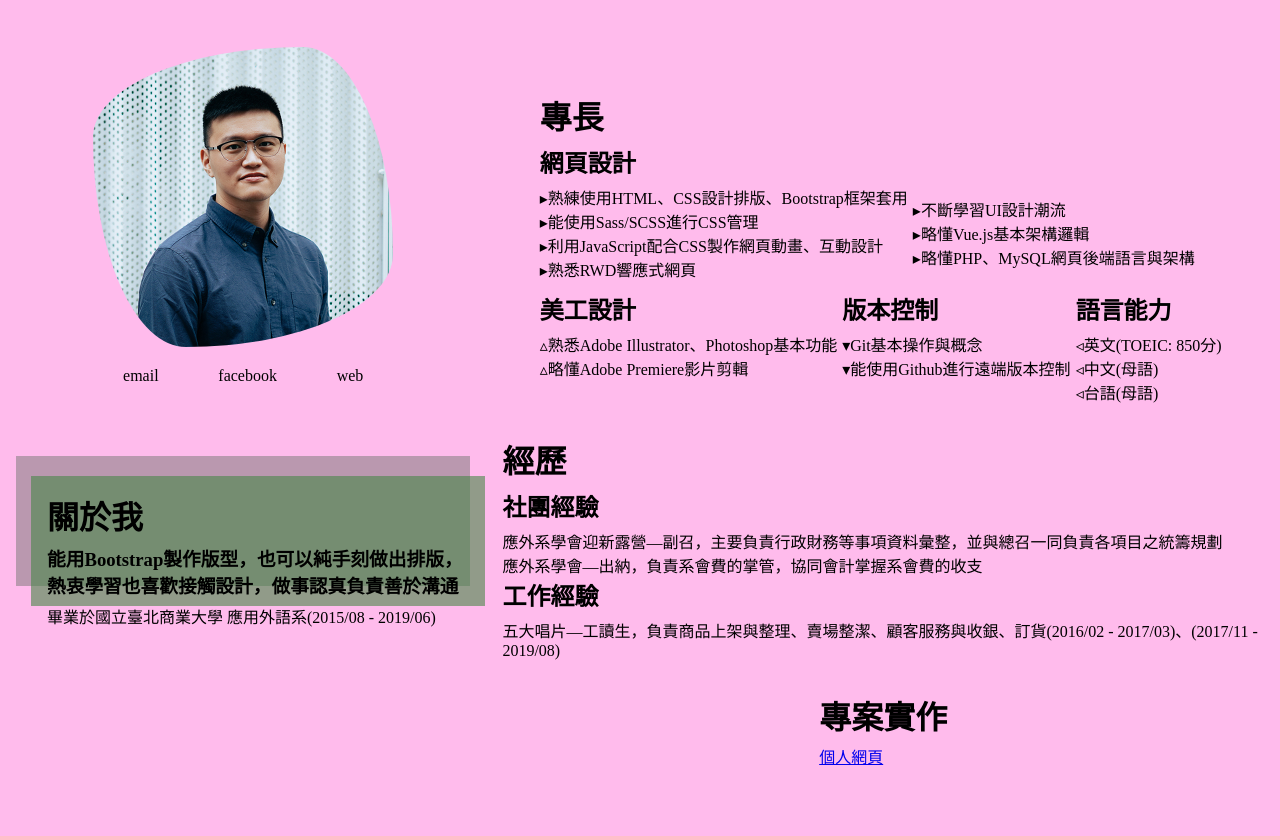
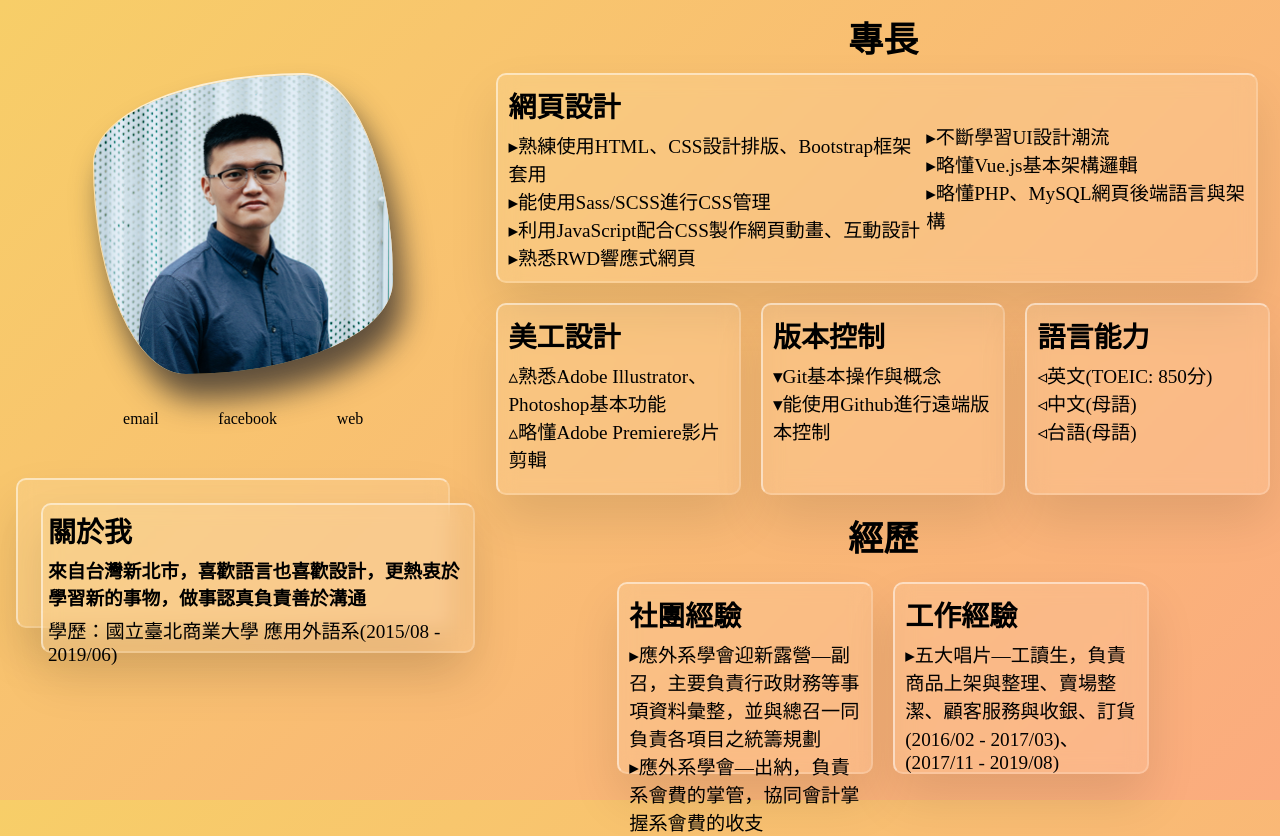
Before and after one commit to scorpio77230/scorpio77230.github.io, a plain HTML site: page resume.html in a window 1280 px wide. Before the commit the page ends 800 px from the top, so only its background shows below. Drawn offline with nearby package versions, Linux system fonts and the light colour scheme; a web font is replaced by a local one.

```diff
--- a/fafaprotfolio/js/main.js
+++ b/fafaprotfolio/js/main.js
@@ -13,7 +13,7 @@
     trigger: "#scroll",
     start: "top top",
     end: "+=4000",
-    scrub: true,
+    scrub: 1,
     pin: true,
     anticipatePin: 1,
     snap: 1 / ( 4 - 1 ),
--- a/resume.html
+++ b/resume.html
@@ -9,23 +9,23 @@
 </head>
 <body>
     <div class="container">
-        <div class="base">
+        <div class="base m-1">
             <div class="base-img">
-                <img src="./image/eh.jpg" alt="Edwin" style="width: 300px;">
+                <img src="./image/eh.jpg" alt="Edwin">
                 <div class="base-links">
                     <ul>
-                        <li><a href="#">email</a></li>
-                        <li><a href="#">facebook</a></li>
-                        <li><a href="#">web</a></li>
+                        <li><a href="mailto:whiteraccoontw@gmail.com">email</a></li>
+                        <li><a href="https://www.facebook.com/WhiteRaccoonTW/" target="_blank">facebook</a></li>
+                        <li><a href="./index.html#profile">web</a></li>
                     </ul>
                 </div>
             </div>
             <div class="boxes">
-                <div class="boxes-1"></div>
-                <div class="boxes-2">
-                    <h1>關於我</h1>
-                    <h3>能用Bootstrap製作版型，也可以純手刻做出排版，熱衷學習也喜歡接觸設計，做事認真負責善於溝通</h3>
-                    <p>畢業於國立臺北商業大學   應用外語系(2015/08 - 2019/06)</p>
+                <div class="boxes-1 back"></div>
+                <div class="boxes-2 back">
+                    <h2>關於我</h2>
+                    <h3>來自台灣新北市，喜歡語言也喜歡設計，更熱衷於學習新的事物，做事認真負責善於溝通</h3>
+                    <p>學歷：國立臺北商業大學   應用外語系(2015/08 - 2019/06)</p>
                 </div>
             </div>
         </div>
@@ -35,9 +35,9 @@
                 <div class="content">
                     <h1>專長</h1>
                     <div class="wrap">
-                        <h2>網頁設計</h2>
-                        <div class="wrap-top">
+                        <div class="wrap-top back p-1 m-1">
                             <div>
+                                <h2>網頁設計</h2>
                                 <p>&#9656;熟練使用HTML、CSS設計排版、Bootstrap框架套用</p>
                                 <p>&#9656;能使用Sass/SCSS進行CSS管理</p>
                                 <p>&#9656;利用JavaScript配合CSS製作網頁動畫、互動設計</p>
@@ -50,18 +50,18 @@
                             </div>
                         </div>
 
-                        <div class="wrap-lists">
-                            <div>
+                        <div class="wrap-lists p-1">
+                            <div class="back p-1 m-1">
                                 <h2>美工設計</h2>
                                 <p>&#9653;熟悉Adobe Illustrator、Photoshop基本功能</p>
                                 <p>&#9653;略懂Adobe Premiere影片剪輯</p>
                             </div>
-                            <div>
+                            <div class="back m-1 p-1">
                                 <h2>版本控制</h2>
                                 <p>&#9662;Git基本操作與概念</p>
                                 <p>&#9662;能使用Github進行遠端版本控制</p>
                             </div>
-                            <div>
+                            <div class="back m-1 p-1">
                                 <h2>語言能力</h2>
                                 <p>&#9667;英文(TOEIC: 850分)</p>
                                 <p>&#9667;中文(母語)</p>
@@ -72,24 +72,19 @@
                 </div>
                 <div class="content">
                     <h1>經歷</h1>
-                    <div>
-                        <div>
+                    <div class="wrap-lists">
+                        <div class="back m-1 p-1">
                             <h2>社團經驗</h2>
-                            <p>應外系學會迎新露營—副召，主要負責行政財務等事項資料彙整，並與總召一同負責各項目之統籌規劃</p>
-                            <p>應外系學會—出納，負責系會費的掌管，協同會計掌握系會費的收支</p>
+                            <p>&#9656;應外系學會迎新露營—副召，主要負責行政財務等事項資料彙整，並與總召一同負責各項目之統籌規劃</p>
+                            <p>&#9656;應外系學會—出納，負責系會費的掌管，協同會計掌握系會費的收支</p>
                         </div>
-                        <div>
+                        <div class="back m-1 p-1">
                             <h2>工作經驗</h2>
-                            <p>五大唱片—工讀生，負責商品上架與整理、賣場整潔、顧客服務與收銀、訂貨(2016/02 - 2017/03)、(2017/11 - 2019/08)</p>
+                            <p>&#9656;五大唱片—工讀生，負責商品上架與整理、賣場整潔、顧客服務與收銀、訂貨<br>(2016/02 - 2017/03)、(2017/11 - 2019/08)</p>
                         </div>
                     </div>
                 </div>
-                <div class="content">
-                    <h1>專案實作</h1>
-                    <div>
-                        <a href="http://scorpio77230.github.io/"><p>個人網頁</p></a>
-                    </div>
-                </div>
+
             </div>
         </main>
     </div>
--- /dev/null
+++ b/scss/_varieties.scss
@@ -0,0 +1,27 @@
+@font-face {
+    font-family: 'cwTeXYen';
+    font-style: normal;
+    font-weight: 500;
+    src: url(https://fonts.gstatic.com/ea/cwtexyen/v3/cwTeXYen-zhonly.eot);
+    src: url(https://fonts.gstatic.com/ea/cwtexyen/v3/cwTeXYen-zhonly.eot?#iefix) format('embedded-opentype'),
+         url(https://fonts.gstatic.com/ea/cwtexyen/v3/cwTeXYen-zhonly.woff2) format('woff2'),
+         url(https://fonts.gstatic.com/ea/cwtexyen/v3/cwTeXYen-zhonly.woff) format('woff'),
+         url(https://fonts.gstatic.com/ea/cwtexyen/v3/cwTeXYen-zhonly.ttf) format('truetype');
+  }
+* {
+  font-family: 'cwTeXYen';
+  margin: 0;
+  box-sizing: border-box;
+}
+h1,h2,h3,h4,h5,h6 {
+    margin-bottom: 6px;
+}
+h1 {
+    font-size: 35px;
+}
+h2 {
+    font-size: 28px;
+}
+p {
+    font-size: 1.2em;
+}
--- a/scss/about.scss
+++ b/scss/about.scss
@@ -1,55 +1,64 @@
+@import "./varieties";
 @mixin flex($f) {
     display: flex;
     justify-content: $f;
     align-items: center;
 }
-@font-face {
-      font-family: 'cwTeXYen';
-      font-style: normal;
-      font-weight: 500;
-      src: url(https://fonts.gstatic.com/ea/cwtexyen/v3/cwTeXYen-zhonly.eot);
-      src: url(https://fonts.gstatic.com/ea/cwtexyen/v3/cwTeXYen-zhonly.eot?#iefix) format('embedded-opentype'),
-           url(https://fonts.gstatic.com/ea/cwtexyen/v3/cwTeXYen-zhonly.woff2) format('woff2'),
-           url(https://fonts.gstatic.com/ea/cwtexyen/v3/cwTeXYen-zhonly.woff) format('woff'),
-           url(https://fonts.gstatic.com/ea/cwtexyen/v3/cwTeXYen-zhonly.ttf) format('truetype');
+@mixin mobile{
+    @media(max-width:600px){
+      @content;
     }
-* {
-    font-family: 'cwTeXYen';
-    margin: 0;
-    box-sizing: border-box;
-}
+  }
 body {
-    background: #FFBBEC;
+    background-color: #FBAB7E;
+    background-image: linear-gradient(315deg, #FBAB7E 0%, #F7CE68 100%);
+    h1 {
+            text-align: center;
+        }
+    @include mobile(){
+        overflow-x: hidden;
+
+    }
 }
 .container {
-
-    width: 100vw;
     height: 100vh;
     @include flex(center);
+    @include mobile(){
+        height: auto;
+        flex-direction: column;
+    }
 }
 .base {
-
     padding: 1em;
     width: 38%;
-    height: 100vh;
-    @include flex(space-around);
+    @include flex(center);
     flex-direction: column;
+    @include mobile(){
+        width: 90%;
+    }
 
     img {
+        width: 300px;
         border-radius: 70% 30% 69% 31% / 30% 69% 31% 70% ;
+        box-shadow: 10px 25px 30px  rgba(29, 29, 37, 0.7);
+        border-top: 2px solid rgba(255, 255, 255, 0.7);
+        border-left: 1px solid rgba(255, 255, 255, 0.5);
         transition: all 0.5s;
+        @include mobile(){
+            max-width: 250px;
+        }
     }
     img:hover {
+        transform: scale(1.15);
         border-radius: 30% 70% 33% 67% / 71% 36% 64% 29% ;
     }
     &-links {
         ul {
-            margin-top: 1em;
+            margin-top: 2rem;
             padding: 0;
             @include flex(space-around);
             list-style: none;
         }
-
         a {
             text-decoration: none;
             color: black;
@@ -59,66 +68,90 @@
 .boxes {
     width: 100%;
     height: 40%;
+    @include mobile(){
+        position: relative;
+        top: 50px;
+    }
     &-1 {
         width: 100%;
-        height: 130px;
+        height: 150px;
         background-color: rgba(119, 118, 117, 0.5);
         position: relative;
-        top: 10px;
-        left: 0px;
-        // z-index: -1;
+        top: 50px;
+        left: -10px;
     }
 
     &-2 {
-        padding: 1rem;
         width: 100%;
-        height: 130px;
+        height: 150px;
         background-color:rgba(72, 133, 72, 0.6);
         position: relative;
-        top: -100px;
+        top: -75px;
         left: 15px;
+        padding: 5px;
     }
 }
 
 main {
-    padding: 1em;
     width: 62%;
-    height: 85%;
-
+    height: 100%;
+    @include mobile(){
+        width: 100%;
+    }
     .row {
         height: 100%;
-        @include flex(space-around);
+        @include flex(center);
         flex-direction: column;
     }
 }
 .content {
-    margin: 1rem 0;
+    width: 100%;
     .wrap {
         display: flex;
+        justify-content: center;
         flex-direction: column;
         align-items: flex-start;
         &-top {
+            width: calc(100% - 2rem);
             display:flex;
-            justify-content: center;
+            justify-content: space-around;
             align-items: center;
             flex-direction: row;
-            div {
-                margin-right: 5px;
+            @include mobile(){
+                flex-direction: column;
             }
         }
 
     }
     .wrap-lists {
-        margin-top: 10px;
         display: flex;
-        justify-content: center ;
-        align-items: flex-start;
+        justify-content: center;
+        align-items: stretch;
         flex-direction: row;
+        width: 100%;
+        padding: 10px 0;
+        @include mobile(){
+           flex-direction: column;
+           align-items: center;
+        }
         div {
-            margin-right: 5px;
+            height: 12em;
+            width: 16em;
         }
     }
 }
-h1,h2,h3,h4,h5,h6 {
-    margin-bottom: 6px;
+.back {
+    border-radius: 10px;
+    background: rgba(255, 255, 255, 0.1);
+    box-shadow: 0 25px 50px  rgba(0, 0, 0, 0.1);
+    border: 2px solid rgba(255, 255, 255, 0.5);
+    border-right: 2px solid rgba(255, 255, 255, 0.2);
+    border-bottom: 2px solid rgba(255, 255, 255, 0.2);
+    backdrop-filter: blur(10px);
 }
+.p-1 {
+    padding: 10px;
+}
+.m-1 {
+    margin: 5px 10px;
+}
--- a/style/style.css
+++ b/style/style.css
@@ -109,11 +109,11 @@
   }
   .box {
     text-align: center;
-    background: rgba(255, 255, 255, 0.1);
     padding: 2rem;
     border-radius: 3em;
-    border: solid 2px transparent;
     background-clip: padding-box;
+    /* border: solid 2px transparent; */
+    background: rgba(255, 255, 255, 0.1);
     box-shadow: 0 25px 50px  rgba(0, 0, 0, 0.1);
     border: 2.5px solid rgba(255, 255, 255, 0.5);
     border-right: 2.5px solid rgba(255, 255, 255, 0.2);
```
Also changed, not shown: fafaprotfolio/index.html (+22 -25 lines), index.html (+1 -1 lines), css/about.css, fafaprotfolio/css/main.css, 1 other file.
